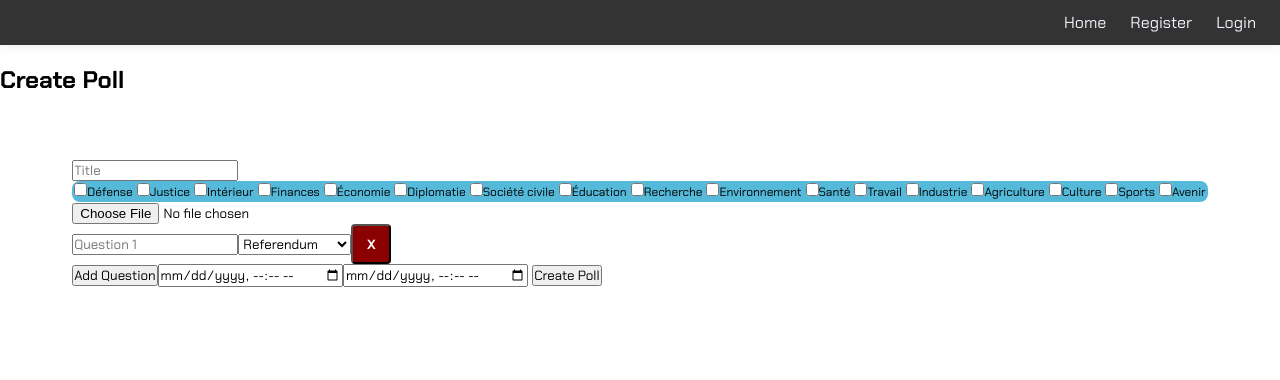
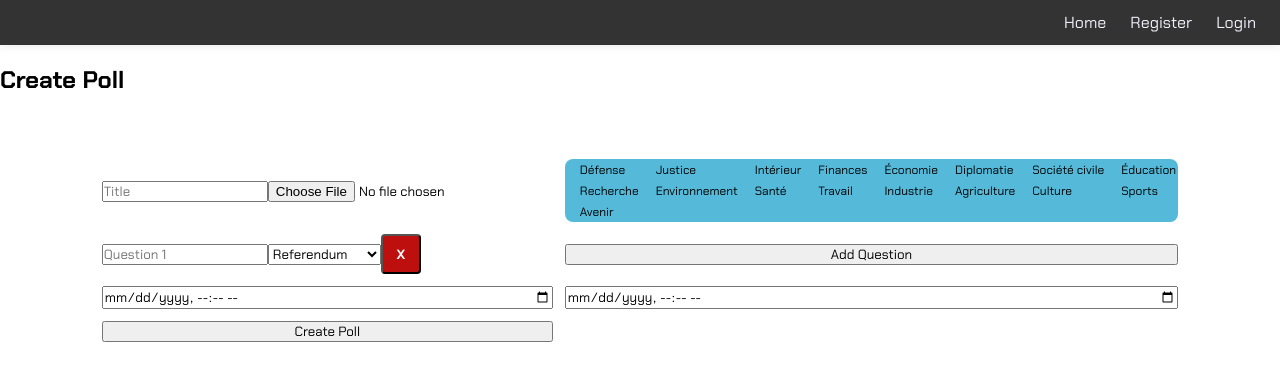
Before and after one commit to Ka10U/CiRCoDeVo, a React (Create React App) app in the folder frontend/: page /polls/create in a window 1280 px wide. Shown: the top 380 px of the page. Built offline with nearby package versions, Linux system fonts and the light colour scheme.

Commit message:
poll creation styling (wip)

```diff
--- a/frontend/src/components/CreatePoll.js
+++ b/frontend/src/components/CreatePoll.js
@@ -108,7 +108,10 @@ const CreatePoll = () => {
             <h2>Create Poll</h2>
             <div className="create-poll">
                 <form onSubmit={handleSubmit}>
+                    <div>
                         <input type="text" placeholder="Title" value={title} onChange={(e) => setTitle(e.target.value)} />
+                        <input type="file" onChange={handleImageChange} />
+                    </div>
                     <div className="categories-list">
                         {categoriesList.map((category) => (
                             <label key={category}>
@@ -121,9 +124,9 @@ const CreatePoll = () => {
                             </label>
                         ))}
                     </div>
-                    <input type="file" onChange={handleImageChange} />
                     {questions.map((question, index) => (
                         <div className="question" key={index}>
+                            <div>
                                 <input
                                     // key={index}
                                     type="text"
@@ -131,7 +134,10 @@ const CreatePoll = () => {
                                     value={question.text}
                                     onChange={(e) => handleQuestionChange(index, "text", e.target.value)}
                                 />
-                            <select value={question.type} onChange={(e) => handleQuestionChange(index, "type", e.target.value)}>
+                                <select
+                                    value={question.type}
+                                    onChange={(e) => handleQuestionChange(index, "type", e.target.value)}
+                                >
                                     <option value="referendum">Referendum</option>
                                     <option value="ranked_choice">Ranked Choice</option>
                                     <option value="value">Value</option>
@@ -139,6 +145,7 @@ const CreatePoll = () => {
                                 <button className="remove" type="button" onClick={(e) => handleRemoveQuestion(index)}>
                                     X
                                 </button>
+                            </div>
                             {question.type === "ranked_choice" && (
                                 <div>
                                     {question.choices.map((choice, choiceIndex) => (
--- a/frontend/src/components/UserProfile.js
+++ b/frontend/src/components/UserProfile.js
@@ -1,6 +1,6 @@
 import React, { useState, useEffect, useContext } from "react";
 import axios from "axios";
-import { useParams } from "react-router-dom";
+// import { useParams } from "react-router-dom";
 import { AuthContext } from "./AuthContext";
 import PollCard from "./PollCard";
 
--- a/frontend/src/index.css
+++ b/frontend/src/index.css
@@ -31,8 +31,13 @@ nav {
 }
 
 .nav-menu * {
-    color: rgb(240,240,250);
+    color: rgb(240, 240, 250);
     text-decoration: none;
+}
+
+.App:not(:first-child) {
+    margin-left: 64px;
+    margin-right: 64px;
 }
 
 .auth-form {
@@ -126,12 +131,17 @@ nav {
 }
 
 button.remove {
-    background-color: darkred;
+    background-color: rgb(190, 15, 15);
     color: white;
     font-weight: 700;
     width: 40px;
     height: 40px;
     border-radius: 4px;
+    transition: all 0.2s;
+}
+
+button.remove:hover {
+    background-color: rgb(221, 69, 43);
 }
 
 .create-poll {
@@ -143,24 +153,56 @@ button.remove {
     gap: 24px;
 }
 
-.categories-list {
-    display: flex;
-    flex-direction: row;
+.create-poll form:first-child {
+    display: grid;
+    grid-template-columns: 1fr auto;
     justify-content: center;
     align-items: center;
-    gap: 4px;
+    gap: 12px;
+}
+
+.categories-list {
+    display: grid;
+    grid-template-columns: repeat(8, auto);
+    justify-content: center;
+    align-items: center;
+    grid-gap: 4px;
     font-size: 12px;
     padding: 2px;
     border-radius: 8px;
-    background: #55BADA;
+    background: #55bada;
     cursor: pointer;
 }
 
-.categories-list label:has(input:checked) {
-    background: #BADA55;
+.categories-list label:hover {
+    border: none;
+    transition: all 0.2s;
 }
 
-.App:not(:first-child) {
-    margin-left: 64px;
-    margin-right: 64px;
+.categories-list label:hover {
+    border: solid 1px white;
 }
+
+.categories-list label input {
+    visibility: hidden;
+}
+
+.categories-list label:has(input:checked) {
+    background: #bada55;
+}
+
+.question {
+    display: grid;
+    grid-template-columns: 1fr auto auto;
+    justify-content: center;
+    align-items: center;
+    gap: 8px;
+}
+
+.choice {
+    display: grid;
+    grid-template-columns: 1fr auto;
+    justify-content: center;
+    align-items: center;
+    gap: 8px;
+}
```
Lines whose indentation alone changed are shown as unchanged.
